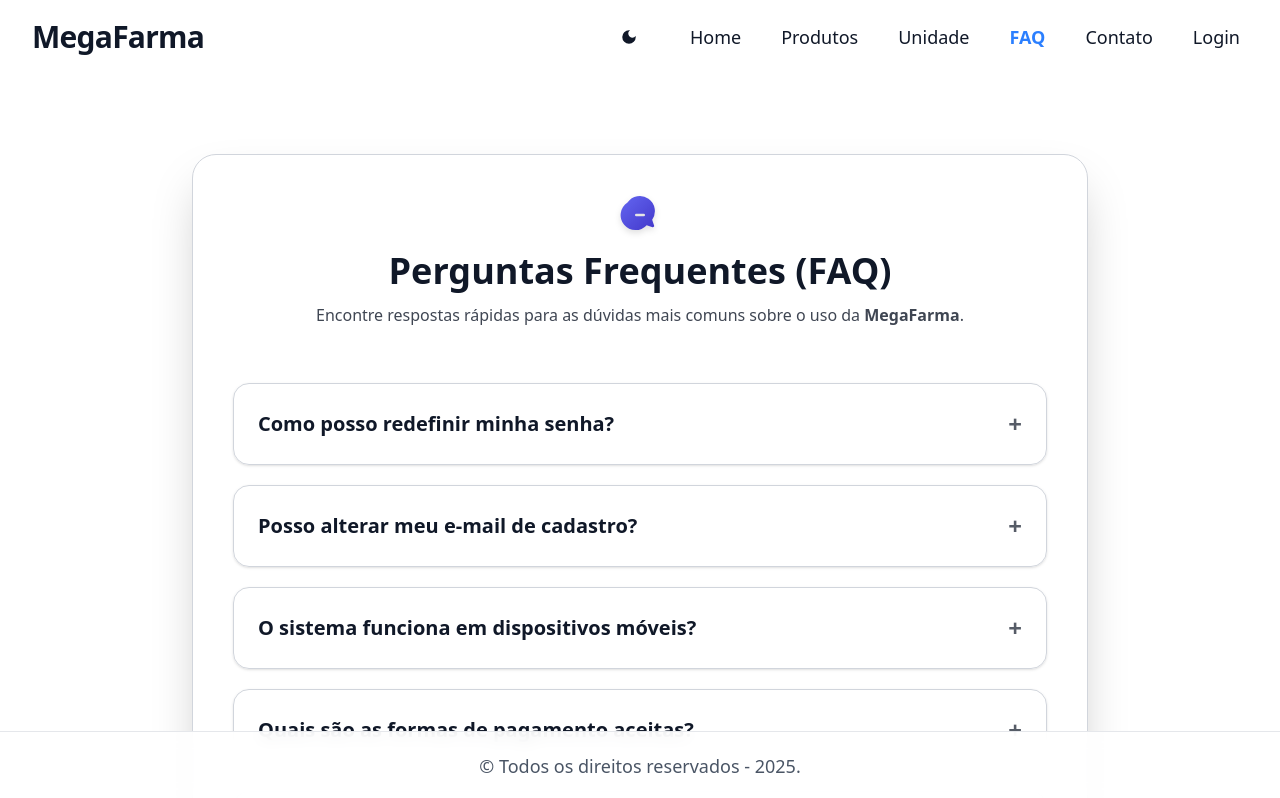
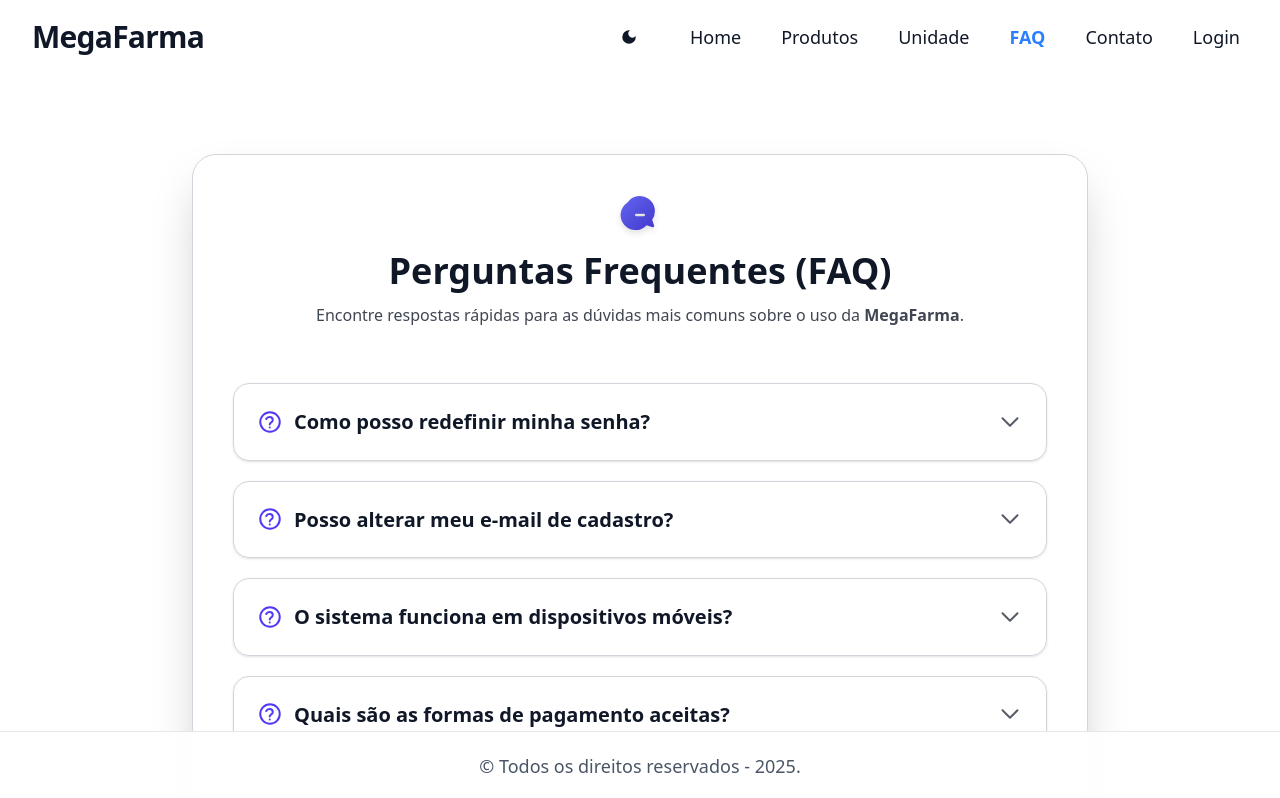
Before and after one commit to 1TDSPG-25/sistema-flow, a React (Vite) app: page /sistema-flow/faq in a window 1280 px wide. Shown: the top 798 px of the page. Built offline with nearby package versions, Linux system fonts and the light colour scheme; no server answers.

Commit message:
feat(faq): adiciona ícones de interrogação e seta na página de perguntas frequentes

```diff
--- a/src/routes/Faq/index.tsx
+++ b/src/routes/Faq/index.tsx
@@ -77,7 +77,9 @@ export default function FaqPage() {
               />
             </svg>
           </div>
-          <h1 className="text-4xl font-extrabold mb-3">Perguntas Frequentes (FAQ)</h1>
+          <h1 className="text-4xl font-extrabold mb-3">
+            Perguntas Frequentes (FAQ)
+          </h1>
           <p className="max-w-2xl mx-auto opacity-80">
             Encontre respostas rápidas para as dúvidas mais comuns sobre o uso da{" "}
             <strong>MegaFarma</strong>.
@@ -97,12 +99,44 @@ export default function FaqPage() {
                 aria-expanded={openIndex === index}
                 aria-controls={`faq-answer-${index}`}
               >
-                <h2 className="text-lg md:text-xl font-semibold leading-snug">
-                  {item.question}
-                </h2>
-                <span className="text-2xl font-bold select-none opacity-70">
-                  {openIndex === index ? "−" : "+"}
-                </span>
+                <div className="flex items-center gap-3">
+                  {/* Ícone decorativo (exemplo: ponto de interrogação) */}
+                  <svg
+                    xmlns="http://www.w3.org/2000/svg"
+                    fill="none"
+                    viewBox="0 0 24 24"
+                    strokeWidth={2}
+                    stroke="currentColor"
+                    className="w-6 h-6 text-indigo-600 dark:text-indigo-400 flex-shrink-0"
+                  >
+                    <path
+                      strokeLinecap="round"
+                      strokeLinejoin="round"
+                      d="M8.228 9c.549-1.165 1.726-2 3.272-2 1.873 0 3.25 1.216 3.25 2.944 0 1.21-.735 2.01-1.797 2.614-.92.526-1.203.935-1.203 1.692v.25m0 3h.01M12 21.75a9.75 9.75 0 100-19.5 9.75 9.75 0 000 19.5z"
+                    />
+                  </svg>
+                  <h2 className="text-lg md:text-xl font-semibold leading-snug">
+                    {item.question}
+                  </h2>
+                </div>
+
+                {/* Seta que gira ao abrir */}
+                <svg
+                  xmlns="http://www.w3.org/2000/svg"
+                  fill="none"
+                  viewBox="0 0 24 24"
+                  strokeWidth={2}
+                  stroke="currentColor"
+                  className={`w-6 h-6 transform transition-transform duration-300 ${
+                    openIndex === index ? "rotate-180 text-indigo-600" : "rotate-0 opacity-70"
+                  }`}
+                >
+                  <path
+                    strokeLinecap="round"
+                    strokeLinejoin="round"
+                    d="M19.5 8.25l-7.5 7.5-7.5-7.5"
+                  />
+                </svg>
               </button>
 
               <div
```
